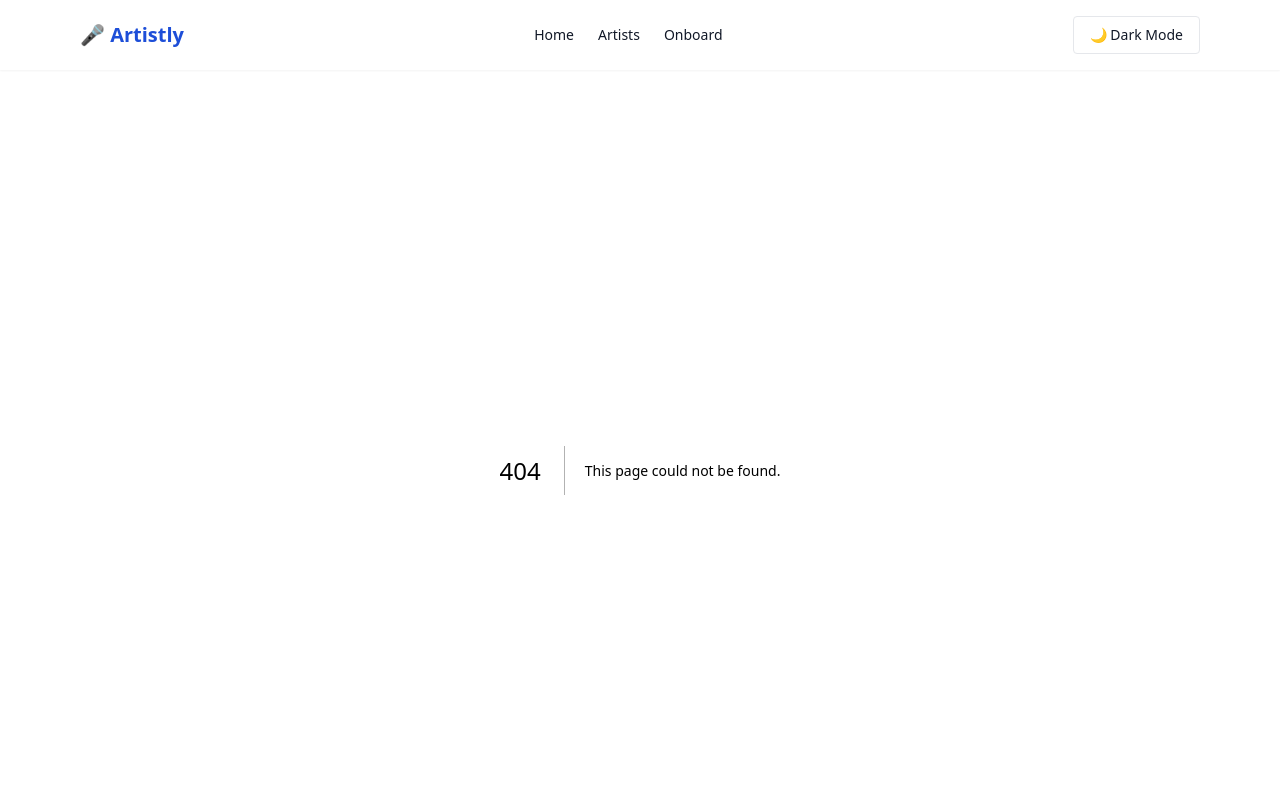
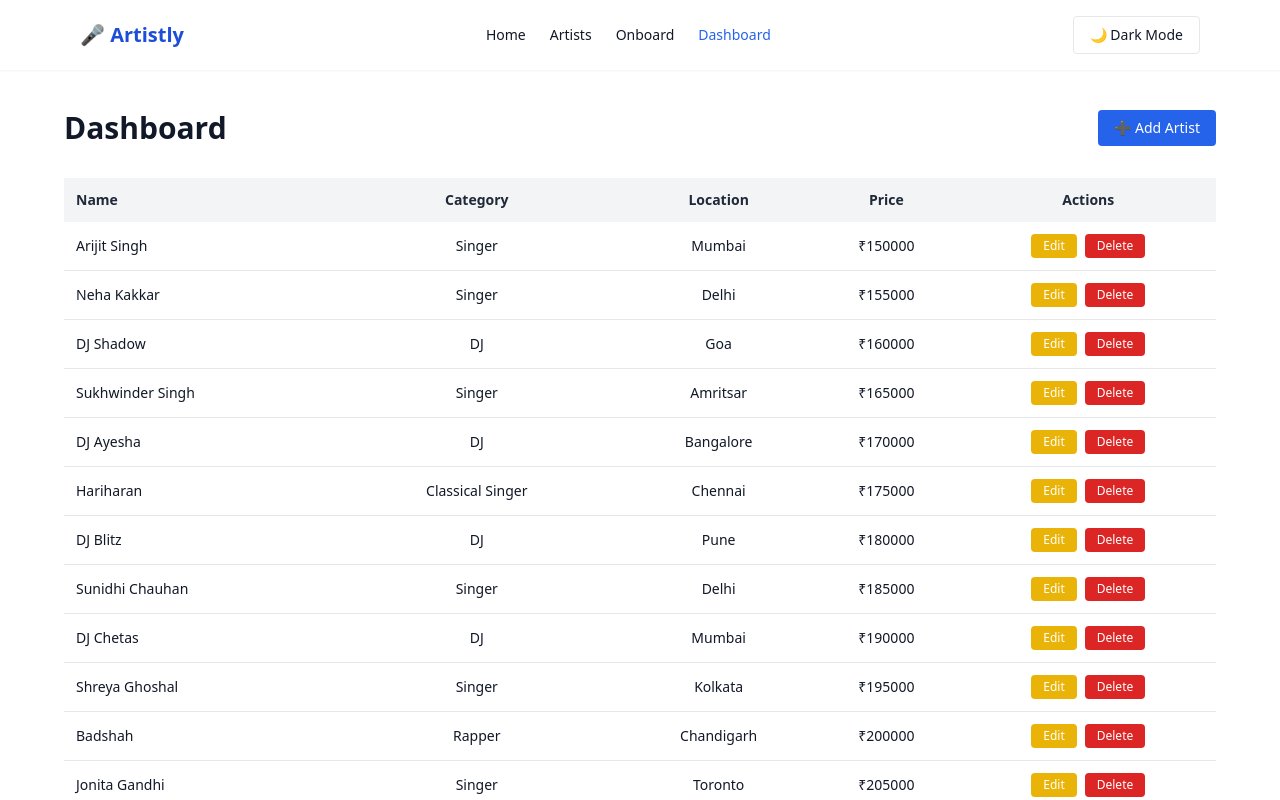
Before and after one commit to coder-prashant-raut/artistly-2, a Next.js app in the folder artistly/: page /dashboard in a window 1280 px wide. Before the commit this address had no page. Shown: the top 800 px of the page. Built offline with nearby package versions, Linux system fonts and the light colour scheme.

Commit message:
added dashboard page where we show all list or artist and admin can edit or delete artist

```diff
--- /dev/null
+++ b/artistly/app/dashboard/page.jsx
@@ -0,0 +1,70 @@
+"use client";
+import Link from "next/link";
+import { useState } from "react";
+import artistsData from "@/data/artists.json";
+import { toast } from "react-hot-toast";
+import { useTheme } from "@/components/theme/ThemeContext";
+
+export default function DashboardPage() {
+  const [artists, setArtists] = useState(artistsData);
+  const { theme } = useTheme();
+
+  const handleDelete = (id) => {
+    const updated = artists.filter((artist) => artist.id !== id);
+    setArtists(updated);
+    toast.success("Artist deleted");
+  };
+
+  return (
+    <section className={`min-h-screen px-4 py-10 transition-colors duration-300 ${theme === "dark" ? "bg-zinc-900 text-white" : "bg-white text-gray-900"}`}>
+      <div className="max-w-6xl mx-auto">
+        <div className="flex justify-between items-center mb-8">
+          <h1 className="text-3xl font-bold">Dashboard</h1>
+          <Link href="/onboard" className="bg-blue-600 hover:bg-blue-700 text-white px-4 py-2 rounded text-sm">
+            ➕ Add Artist
+          </Link>
+        </div>
+
+        {artists.length === 0 ? (
+          <p className="text-center text-gray-500 dark:text-gray-400">No artists found.</p>
+        ) : (
+          <div className="overflow-x-auto">
+            <table className="w-full border-collapse text-sm">
+              <thead>
+              <tr className="bg-gray-100 text-gray-800 dark:bg-zinc-800 dark:text-white">
+
+                  <th className="p-3 text-left">Name</th>
+                  <th className="p-3">Category</th>
+                  <th className="p-3">Location</th>
+                  <th className="p-3">Price</th>
+                  <th className="p-3">Actions</th>
+                </tr>
+              </thead>
+              <tbody>
+                {artists.map((artist) => (
+                  <tr key={artist.id} className="border-b border-gray-200 dark:border-zinc-700">
+                    <td className="p-3">{artist.name}</td>
+                    <td className="p-3 text-center">{artist.category}</td>
+                    <td className="p-3 text-center">{artist.location}</td>
+                    <td className="p-3 text-center">₹{artist.price}</td>
+                    <td className="p-3 flex gap-2 justify-center">
+                      <button className="px-3 py-1 bg-yellow-500 text-white text-xs rounded hover:bg-yellow-600">
+                        Edit
+                      </button>
+                      <button
+                        onClick={() => handleDelete(artist.id)}
+                        className="px-3 py-1 bg-red-600 text-white text-xs rounded hover:bg-red-700"
+                      >
+                        Delete
+                      </button>
+                    </td>
+                  </tr>
+                ))}
+              </tbody>
+            </table>
+          </div>
+        )}
+      </div>
+    </section>
+  );
+}
--- a/artistly/components/Navbar.jsx
+++ b/artistly/components/Navbar.jsx
@@ -16,6 +16,7 @@ export default function Navbar() {
     { name: "Home", href: "/" },
     { name: "Artists", href: "/artists" },
     { name: "Onboard", href: "/onboard" },
+    { name: "Dashboard", href: "/dashboard" },
   ];
 
   const isDark = theme === "dark";
@@ -28,7 +29,11 @@ export default function Navbar() {
     >
       <div className="max-w-6xl mx-auto px-4 py-4 flex justify-between items-center">
         {/* Logo */}
-        <h1 className={`text-xl font-bold ${isDark ? "text-blue-300" : "text-blue-700"}`}>
+        <h1
+          className={`text-xl font-bold ${
+            isDark ? "text-blue-300" : "text-blue-700"
+          }`}
+        >
           <Link href="/">🎤 Artistly</Link>
         </h1>
 
@@ -59,7 +64,9 @@ export default function Navbar() {
           <ThemeToggle />
           {/* Mobile Toggle */}
           <button
-            className={`md:hidden ${isDark ? "text-gray-300" : "text-gray-700"}`}
+            className={`md:hidden ${
+              isDark ? "text-gray-300" : "text-gray-700"
+            }`}
             onClick={() => setIsOpen(!isOpen)}
             aria-label="Toggle Menu"
           >
```
